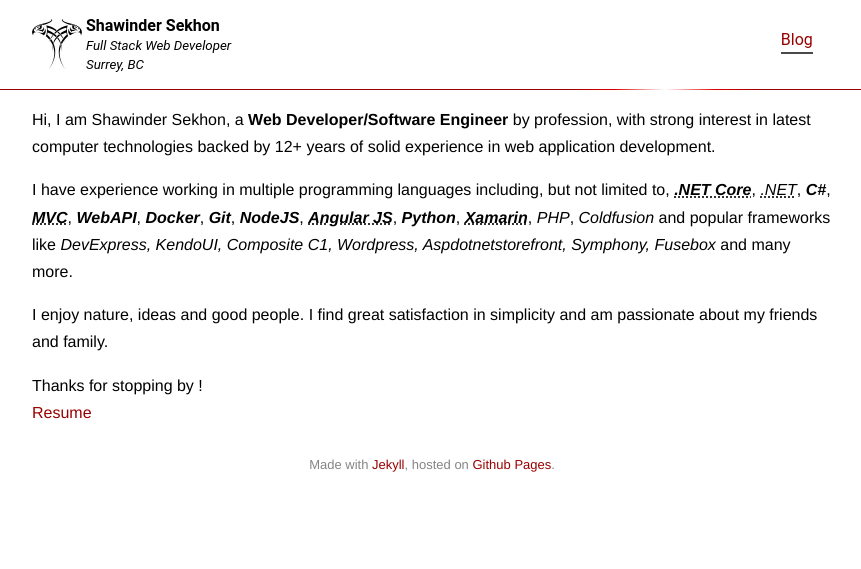
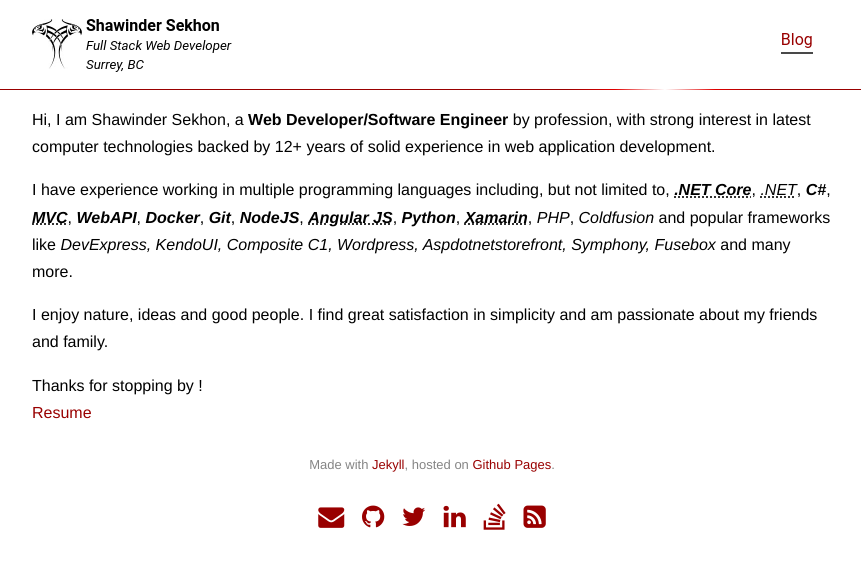
Before and after one commit to shawinder/shawinder.github.io, a Jekyll site: the page built from index.html, in a window 1280 px wide. Shown: the top 569 px of the page, without its empty margins (208-1069 px from the left). Built offline with Jekyll 4.4.1, drawn with Linux system fonts in a browser that asks for light colours; nearby versions of some CDN libraries.

Commit message:
Update master.html

```diff
--- a/_layouts/master.html
+++ b/_layouts/master.html
@@ -12,6 +12,7 @@
 	<link rel="alternate" type="application/atom+xml" title="Blog" href="blog/atom.xml" />
 	<link href="/img/favicon.ico" rel="icon" type="image/x-icon">
 	<link rel="stylesheet" type="text/css" href="/css/site.css">
+	<link href='https://maxcdn.bootstrapcdn.com/font-awesome/4.1.0/css/font-awesome.min.css' rel='stylesheet' type='text/css'>
 
 	<title>Shawinder Sekhon - {{ page.title }}</title>
 
```
